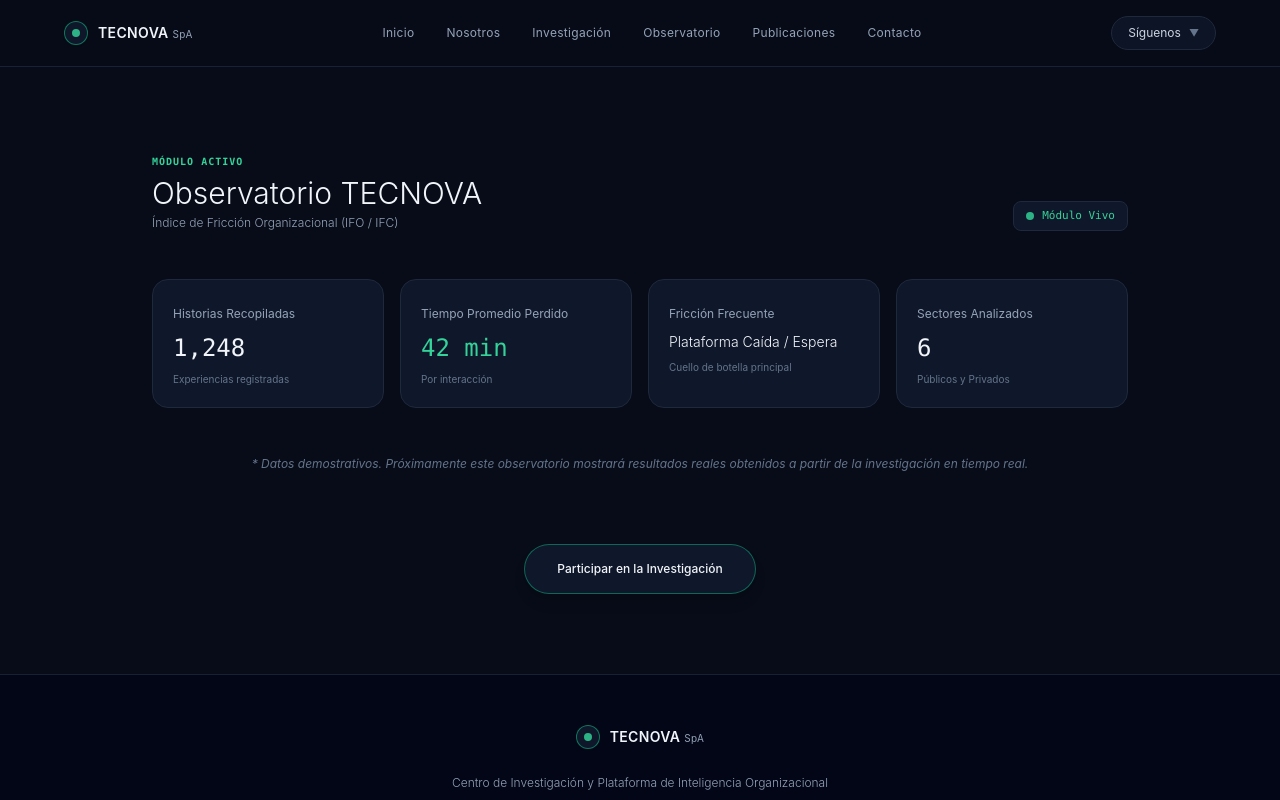
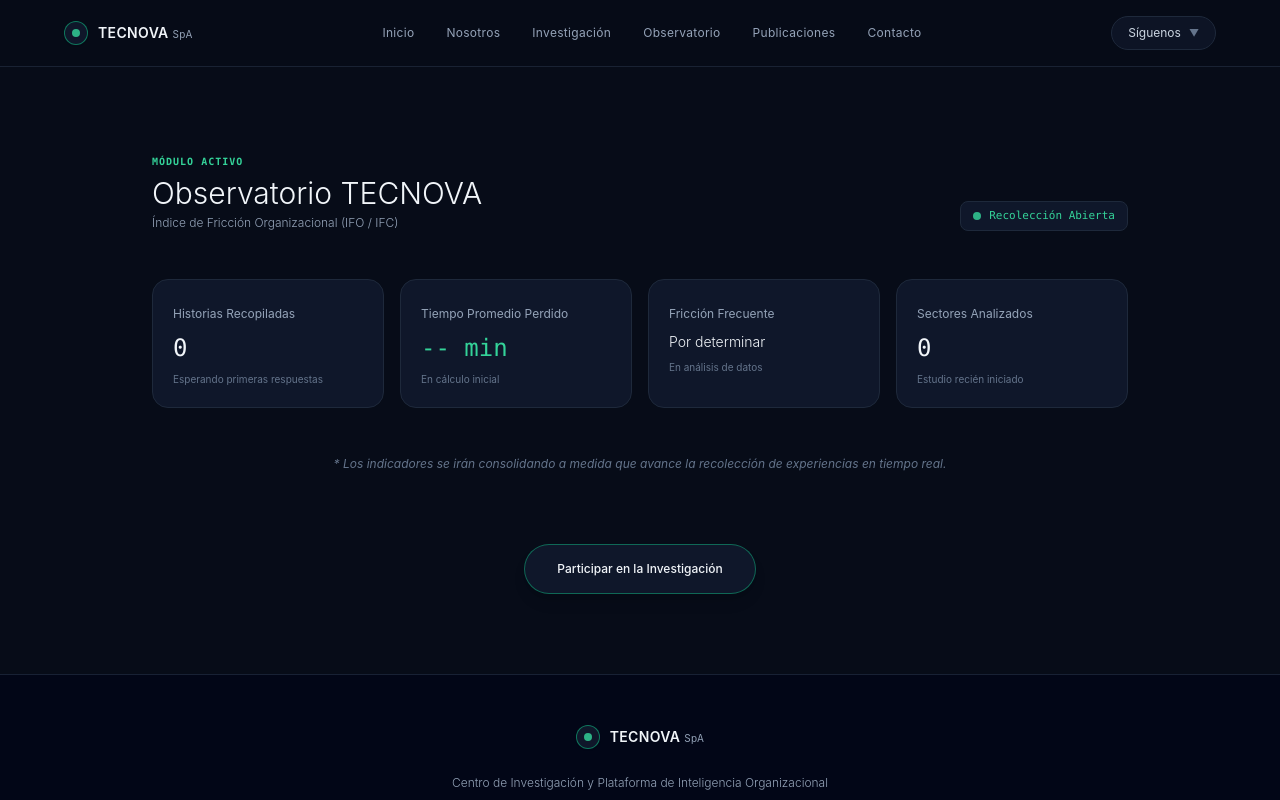
Before and after one commit to tecnova1/tecnova-platform, a Next.js app: page /observatorio in a window 1280 px wide. Shown: the top 800 px of the page. Built offline with nearby package versions, Linux system fonts and the light colour scheme.

Commit message:
Update page.tsx

```diff
--- a/app/observatorio/page.tsx
+++ b/app/observatorio/page.tsx
@@ -16,36 +16,36 @@ export default function ObservatorioPage() {
         </div>
         <div className="bg-slate-900 border border-slate-800 px-3 py-1.5 rounded-lg text-[11px] text-emerald-400 font-mono flex items-center space-x-2">
           <span className="w-2 h-2 rounded-full bg-emerald-400 animate-pulse"></span>
-          <span>Módulo Vivo</span>
+          <span>Recolección Abierta</span>
         </div>
       </div>
 
-      {/* TARJETAS DE DATOS DEMOSTRATIVOS */}
+      {/* TARJETAS DE DATOS EN CERO */}
       <div className="grid sm:grid-cols-2 lg:grid-cols-4 gap-4">
         <div className="bg-slate-900 border border-slate-800 p-5 rounded-2xl space-y-2">
           <span className="text-xs text-slate-400">Historias Recopiladas</span>
-          <p className="text-2xl font-light text-slate-100 font-mono">1,248</p>
-          <span className="text-[10px] text-slate-500 block">Experiencias registradas</span>
+          <p className="text-2xl font-light text-slate-100 font-mono">0</p>
+          <span className="text-[10px] text-slate-500 block">Esperando primeras respuestas</span>
         </div>
         <div className="bg-slate-900 border border-slate-800 p-5 rounded-2xl space-y-2">
           <span className="text-xs text-slate-400">Tiempo Promedio Perdido</span>
-          <p className="text-2xl font-light text-emerald-400 font-mono">42 min</p>
-          <span className="text-[10px] text-slate-500 block">Por interacción</span>
+          <p className="text-2xl font-light text-emerald-400 font-mono">-- min</p>
+          <span className="text-[10px] text-slate-500 block">En cálculo inicial</span>
         </div>
         <div className="bg-slate-900 border border-slate-800 p-5 rounded-2xl space-y-2">
           <span className="text-xs text-slate-400">Fricción Frecuente</span>
-          <p className="text-sm font-light text-slate-100 truncate">Plataforma Caída / Espera</p>
-          <span className="text-[10px] text-slate-500 block">Cuello de botella principal</span>
+          <p className="text-sm font-light text-slate-100 truncate">Por determinar</p>
+          <span className="text-[10px] text-slate-500 block">En análisis de datos</span>
         </div>
         <div className="bg-slate-900 border border-slate-800 p-5 rounded-2xl space-y-2">
           <span className="text-xs text-slate-400">Sectores Analizados</span>
-          <p className="text-2xl font-light text-slate-100 font-mono">6</p>
-          <span className="text-[10px] text-slate-500 block">Públicos y Privados</span>
+          <p className="text-2xl font-light text-slate-100 font-mono">0</p>
+          <span className="text-[10px] text-slate-500 block">Estudio recién iniciado</span>
         </div>
       </div>
 
       <p className="text-xs text-slate-500 italic text-center">
-        * Datos demostrativos. Próximamente este observatorio mostrará resultados reales obtenidos a partir de la investigación en tiempo real.
+        * Los indicadores se irán consolidando a medida que avance la recolección de experiencias en tiempo real.
       </p>
 
       <div className="pt-6 text-center">
```
